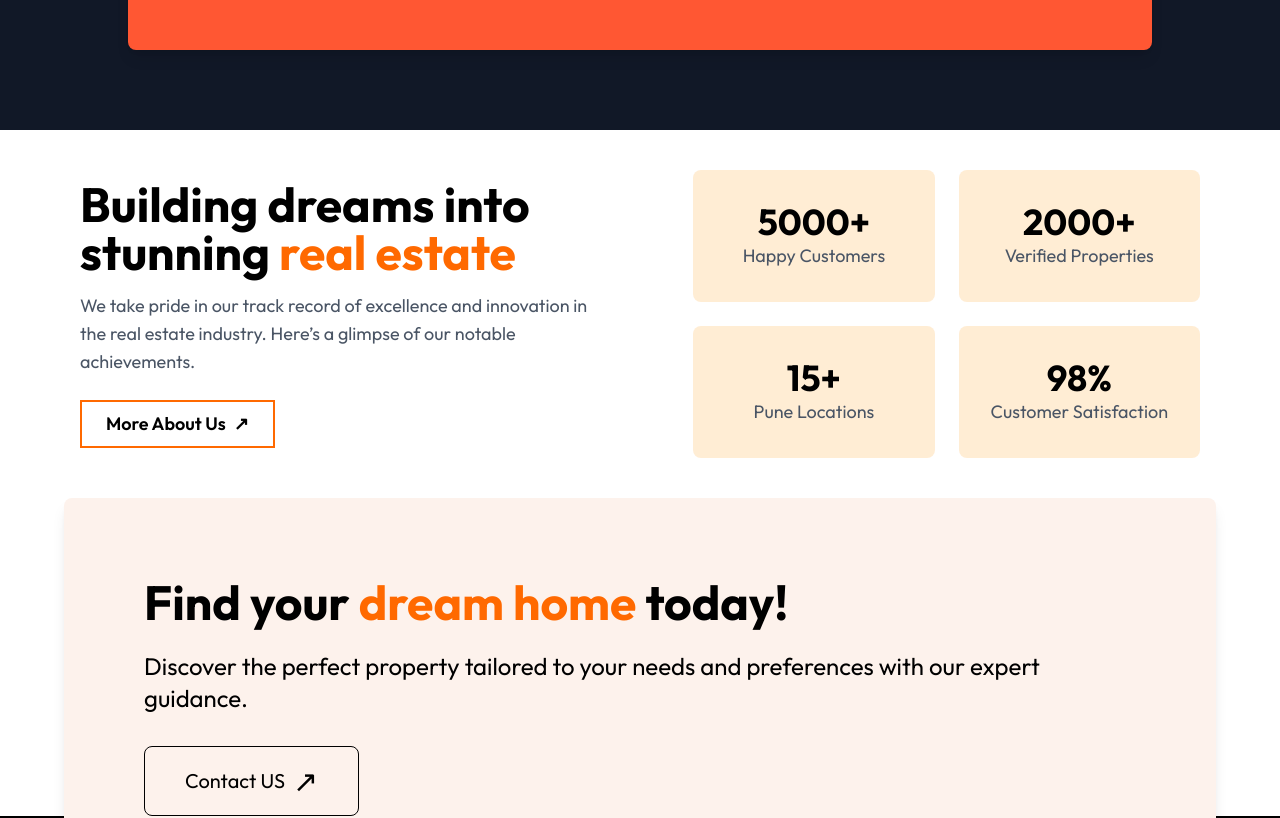
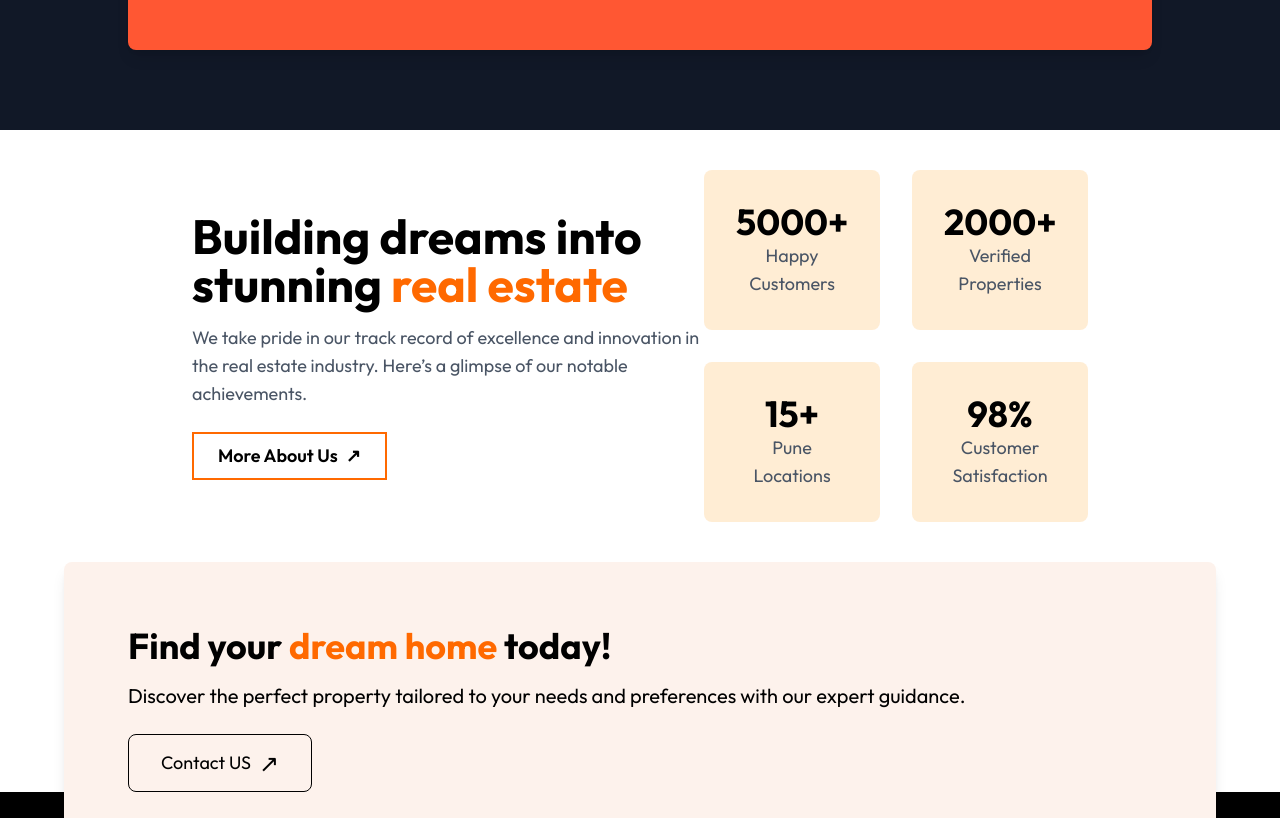
Before and after one commit to Samyuktha-18/Nearby-Rooms, a React (Vite) app: page / in a window 1280 px wide. Shown: the part 2146-2964 px from the top of the page. Built offline with nearby package versions, Linux system fonts and the light colour scheme.

Commit message:
added modifications

```diff
--- a/src/components/About.jsx
+++ b/src/components/About.jsx
@@ -1,22 +1,24 @@
 const AboutSection = () => {
-    return (
-      <section className="flex flex-col md:flex-row items-center justify-between px-20 py-10 bg-white">
+  return (
+    <section className="bg-white py-10 px-12 md:px-20">
+      <div className="max-w-7xl mx-auto flex flex-col md:flex-row items-center justify-between lg:mx-20 xl:mx-28">
         {/* Left Section */}
         <div className="max-w-lg">
           <h1 className="text-5xl font-bold text-black">
             Building dreams into stunning <span className="text-orange-500">real estate</span>
           </h1>
           <p className="text-lg text-gray-600 mt-4">
-            We take pride in our track record of excellence and innovation in the real estate industry.
+            We take pride in our track record of excellence and innovation
+             in the real estate industry.
             Here’s a glimpse of our notable achievements.
           </p>
-          <button className="mt-6 border-2 border-orange-500 px-6 py-2 text-lg text-black font-semibold flex items-center hover:bg-orange-500 hover:text-white transition">
+          <button className="cursor-pointer mt-6 border-2 border-orange-500 px-6 py-2 text-lg text-black font-semibold flex items-center hover:bg-orange-500 hover:text-white transition">
             More About Us <span className="ml-2">↗</span>
           </button>
         </div>
 
         {/* Right Section */}
-        <div className="grid grid-cols-2 gap-6 mt-8 md:mt-0">
+        <div className="grid grid-cols-2 gap-8 mt-8 md:mt-0 cursor-pointer">
           <div className="bg-orange-100 p-8 text-center rounded-lg">
             <h2 className="text-4xl font-bold text-black">5000+</h2>
             <p className="text-lg text-gray-600">Happy Customers</p>
@@ -34,8 +36,9 @@ const AboutSection = () => {
             <p className="text-lg text-gray-600">Customer Satisfaction</p>
           </div>
         </div>
-      </section>
-    );
-  };
+      </div>
+    </section>
+  );
+};
 
-  export default AboutSection;
+export default AboutSection;
--- a/src/components/Footer.jsx
+++ b/src/components/Footer.jsx
@@ -5,15 +5,15 @@ const ContactFooter = () => {
   return (
     <div className="relative">
       {/* Contact Section */}
-      <div className="relative bg-[#fdf2ec] text-black p-20 rounded-lg max-w-6xl mx-auto -mb-20 z-10 shadow-lg">
-        <h2 className="text-5xl font-bold">
+      <div className="relative bg-[#fdf2ec] text-black p-16 rounded-lg max-w-6xl mx-auto -mb-16 z-10 shadow-lg">
+        <h2 className="text-4xl font-bold">
           Find your <span className="text-orange-500">dream home</span> today!
         </h2>
-        <p className="mt-6 text-2xl">
+        <p className="mt-4 text-xl">
           Discover the perfect property tailored to your needs and preferences with our expert guidance.
         </p>
-        <button className="mt-8 border border-black px-10 py-4 text-xl rounded-lg flex items-center gap-2 hover:bg-black hover:text-white transition">
-          Contact US <span className="text-3xl">↗</span>
+        <button className="cursor-pointer mt-6 border border-black px-8 py-3 text-lg rounded-lg flex items-center gap-2 hover:bg-black hover:text-white transition">
+          Contact US <span className="text-2xl">↗</span>
         </button>
       </div>
 
@@ -33,21 +33,20 @@ const ContactFooter = () => {
                 placeholder="Email"
                 className="p-3 w-64 bg-gray-800 border border-gray-700 text-white rounded-l-md focus:outline-none text-lg"
               />
-              <button className="p-3 bg-orange-500 text-white rounded-r-md text-lg">Subscribe</button>
+              <button className="p-3 bg-orange-500 text-white rounded-r-md text-lg cursor-pointer">Subscribe</button>
             </div>
           </div>
 
           {/* Links */}
           <div>
             <h4 className="text-2xl font-semibold text-orange-500">Links</h4>
-            <ul className="mt-6 space-y-4 text-lg">
-           <li><a href="#Header" className='cursor-pointer hover:text-gray-400'>Home</a></li>
-           <li><a href="#About" className='cursor-pointer hover:text-gray-400'>About</a></li>
-           <li><a href="#Projects" className='cursor-pointer hover:text-gray-400'>Projects</a></li>
-           <li><a href="#Testimonials" className='cursor-pointer hover:text-gray-400'>Testimonials</a></li>
-           <li><a href="#Contact" className='cursor-pointer hover:text-gray-400'>Contact</a></li>
+            <ul className="mt-6 space-y-4 text-lg cursor-pointer">
+              <li><a href="#Header" className='cursor-pointer hover:text-gray-400'>Home</a></li>
+              <li><a href="#About" className='cursor-pointer hover:text-gray-400'>About</a></li>
+              <li><a href="#Projects" className='cursor-pointer hover:text-gray-400'>Projects</a></li>
+              <li><a href="#Testimonials" className='cursor-pointer hover:text-gray-400'>Testimonials</a></li>
+              <li><a href="#Contact" className='cursor-pointer hover:text-gray-400'>Contact</a></li>
             </ul>
-
           </div>
 
           {/* Contact Info */}
```
